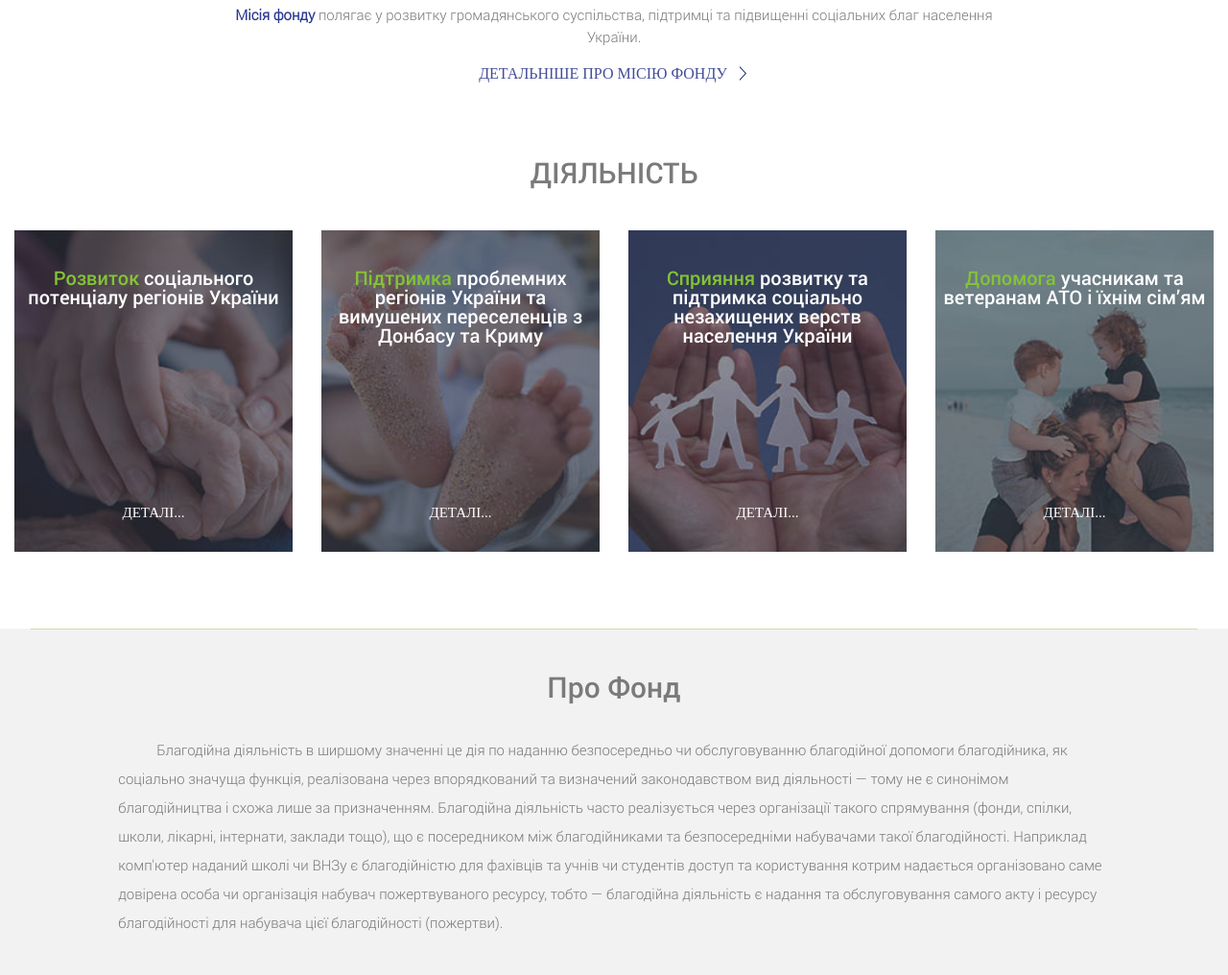
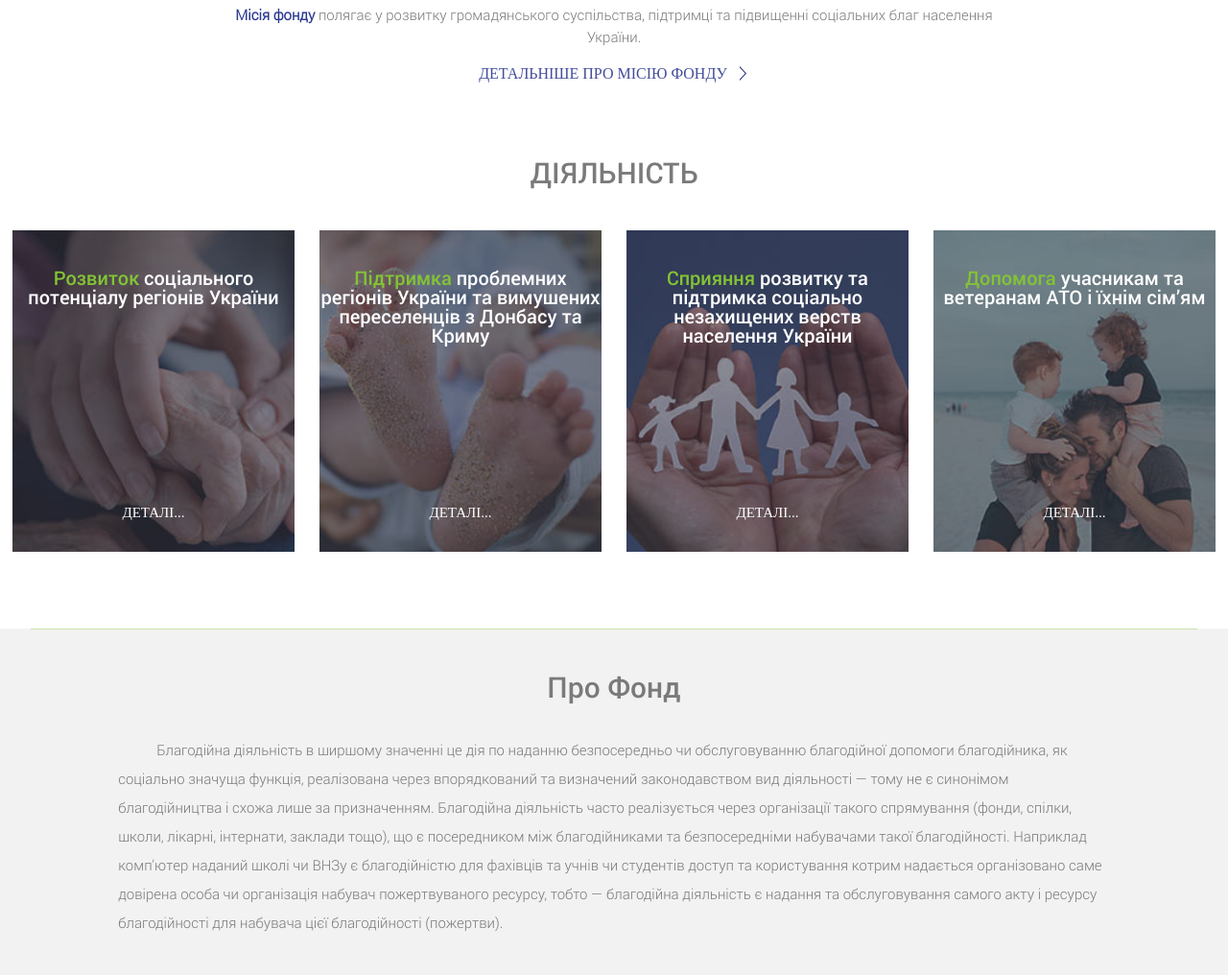
Before and after one commit to ivanivan911/fond, a PHP site: page / in a window 1280 px wide. Shown: the part 916-1932 px from the top of the page at 96% size. Run offline with PHP 8.4, Linux system fonts and the light colour scheme.

Commit message:
no message

```diff
--- a/css/main.css
+++ b/css/main.css
@@ -274,10 +274,10 @@ header {
 }
 
 .activity-rectangle {
-    width: 290px;
+    width: 23%;
     height: 335px;
     float: left;
-    margin: 45px 15px 0;
+    margin: 45px 1% 0;
     cursor: pointer;
 }
 
```
Also changed, not shown: index.php (indentation only).
